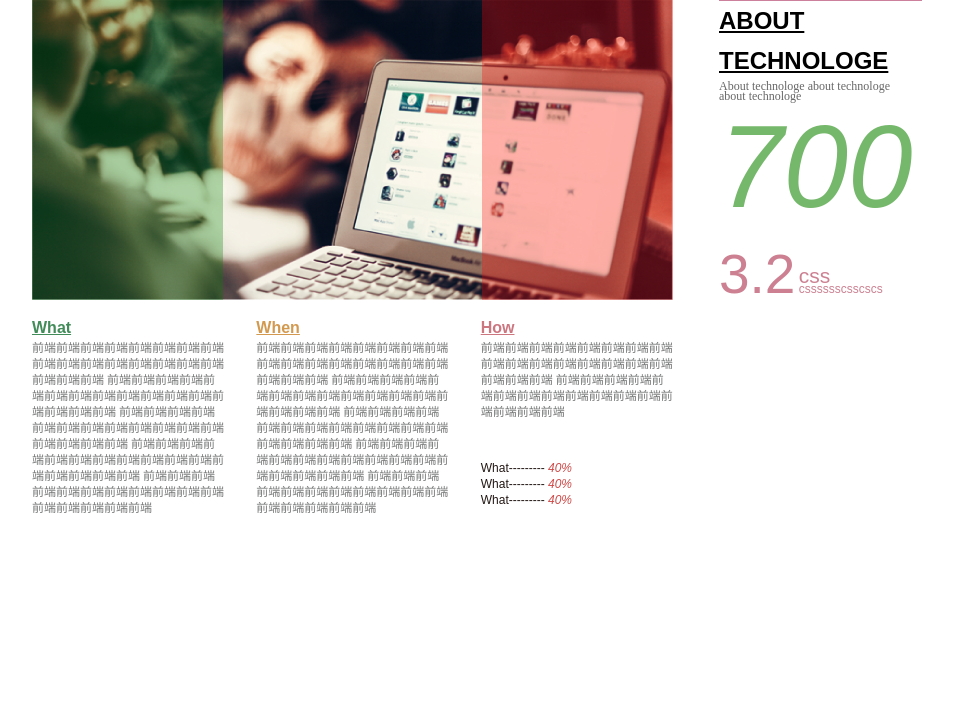
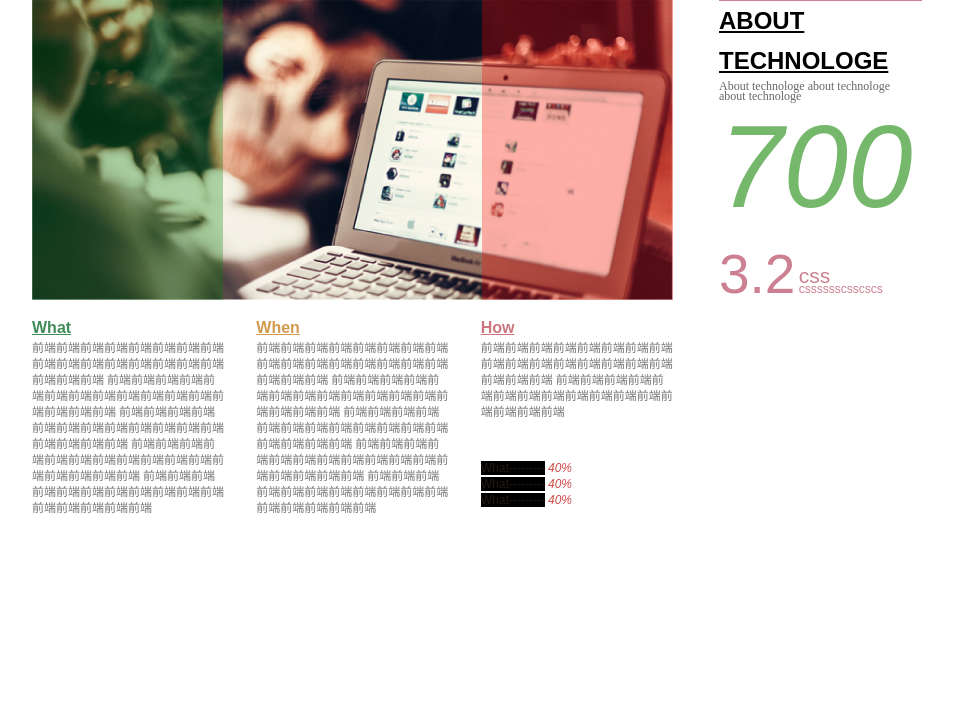
Before and after one commit to Mrdaigithub/Mrdaigithub.github.io, a PHP site: page / in a window 1280 px wide. Shown: the part 98-804 px from the top of the page, without its empty margins (163-1116 px from the left). Run offline with PHP 8.4, Linux system fonts and the light colour scheme; style sheets or scripts are compiled from the project's sources.

Commit message:
change sass

```diff
--- a/2016ife/htmlCss/task6/style.scss
+++ b/2016ife/htmlCss/task6/style.scss
@@ -169,6 +169,7 @@ header{
             font-style: normal;
             color: #231815;
             line-height: 16px;
+            background: #000;
           }
         }
       }
```
